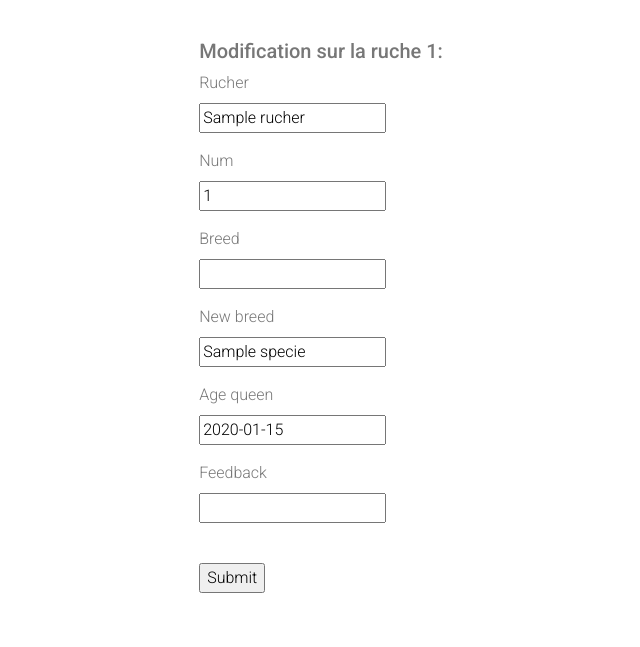
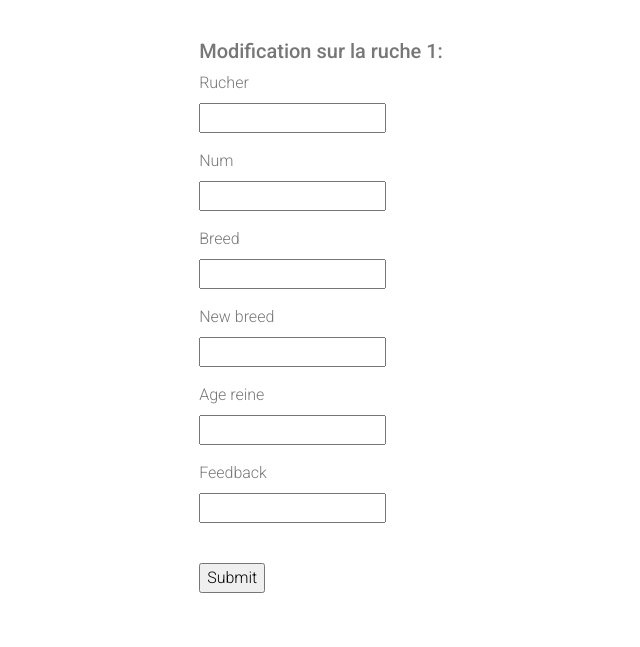
Before and after one commit to Alchemille/Rucher, a Flask app: template app_pack/templates/update_ruche.html in a window 1280 px wide. Shown: the part 241-888 px from the top of the page, without its empty margins (319-959 px from the left). Run offline with Flask 2, Linux system fonts and the light colour scheme; the template is opened without the code that fills it: most values are stand-ins (such as "Sample title", 1, 10 or a date in 2020); form fields are guessed from the names that the template uses; parts of the project's set-up code (start-up, migrations or seed data) failed here and were passed over; some libraries are stand-ins or nearby versions.

Commit message:
Update ruche and New ruche forms: Removed ifs in ruche_form. Used obj argument and populate_obj instread in update_ruche.

```diff
--- a/app_pack/models.py
+++ b/app_pack/models.py
@@ -114,7 +114,7 @@ class Ruche(db.Model):
     num = db.Column(db.Integer)
     feedback = db.Column(db.Text)
     specie = db.Column(db.String(64), index=True)
-    age_reine = db.Column(db.DateTime, index=True, default=datetime.today().strftime("%d/%m/%y"))
+    age_reine = db.Column(db.DateTime, index=True)
     events = db.relationship('Event', backref='parent_ruche', cascade='all,delete', lazy='dynamic')
 
     __table_args__ = (db.UniqueConstraint('num', 'user', name='numruche_user_unique'),)
@@ -123,6 +123,6 @@ class Event(db.Model):
 
     ruche = db.Column(db.Integer, db.ForeignKey('ruche.num'))
     id = db.Column(db.Integer, primary_key=True)
-    timestamp = db.Column(db.DateTime, index=True, default=datetime.today().strftime("%d/%m/%y"))
+    timestamp = db.Column(db.DateTime)
     type = db.Column(db.Integer, index=True)
     note = db.Column(db.String(64))
--- a/app_pack/routes.py
+++ b/app_pack/routes.py
@@ -166,23 +166,19 @@ def update_ruche(id):
     list_species.append(('other', 'autre'))
     list_species = list(set(list_species))
 
-    form = RucheForm()
+    form = RucheForm(obj=old_ruche)
     form.breed.choices = list_species
 
     if form.validate_on_submit():
+
+        form.populate_obj(old_ruche)
 
         specie = form.breed.data
         print(specie, form.new_breed.data)
         if specie == "other":
             specie = form.new_breed.data
 
-        old_ruche.num = form.num.data
         old_ruche.specie = specie
-        old_ruche.age_reine = form.age_queen.data
-        old_ruche.feedback = form.feedback.data
-        old_ruche.rucher = form.rucher.data
-
-        print(old_ruche)
         db.session.commit()
 
         flash("Ruche modifiée avec succes")
@@ -214,7 +210,7 @@ def see_rucher(id):
         if not specie:
             specie = form.breed.data
 
-        new_ruche = Ruche(rucher=form.rucher.data, specie=specie, num=form.num.data, age_reine=form.age_queen.data,  feedback=form.feedback.data)
+        new_ruche = Ruche(rucher=form.rucher.data, specie=specie, num=form.num.data, age_reine=form.age_reine.data,  feedback=form.feedback.data)
         db.session.add(new_ruche)
         db.session.commit()
 
--- a/app_pack/templates/ruche_form.html
+++ b/app_pack/templates/ruche_form.html
@@ -1,47 +1,39 @@
 <form method="POST">
-
-    {% if ruche is not defined %}
-    {% set ruche = {} %}
-    {% endif %}
 
     {# This hidden_tag is a CSRF security feature. #}
     {{ form.hidden_tag() }}
     <p>
-    {{ form.rucher.label }} <br> {{form.rucher(value = ruche.rucher) }} <br>
+    {{ form.rucher.label }} <br> {{form.rucher }} <br>
     {% for error in form.rucher.errors %}
     <span class="form_error">[{{ error }}]</span>
     {% endfor %}
     </p>
     <p>
-    {{ form.num.label }} <br> {{form.num(value = ruche.num) }} <br>
+    {{ form.num.label }} <br> {{form.num}} <br>
     {% for error in form.num.errors %}
     <span class="form_error">[{{ error }}]</span>
     {% endfor %}
     </p>
     <p>
-    {{ form.breed.label }} <br> {{form.breed(default = "other") }} <br>
+    {{ form.breed.label }} <br> {{form.breed }} <br>
     {% for error in form.breed.errors %}
     <span class="form_error">[{{ error }}]</span>
     {% endfor %}
     </p>
     <p>
-    {{ form.new_breed.label }} <br> {{form.new_breed(value=ruche.specie)}} <br>
+    {{ form.new_breed.label }} <br> {{form.new_breed}} <br>
     {% for error in form.new_breed.errors %}
     <span class="form_error">[{{ error }}]</span>
     {% endfor %}
     </p>
-    {% if ruche.age_reine is not defined %}
-    {% set birthday_reine = {} %}
-    {% else %}
-    {% set birthday_reine = ruche.age_reine.strftime("%d/%m/%y") %}
-    {% endif %}
-    {{ form.age_queen.label }} <br> {{form.age_queen(value=birthday_reine)}} <br>
-    {% for error in form.age_queen.errors %}
+    {{ form.age_reine.label }} <br> {{form.age_reine}} <br>
+
+    {% for error in form.age_reine.errors %}
     <span class="form_error">[{{ error }}]</span>
     {% endfor %}
     </p>
     <p>
-    {{ form.feedback.label }} <br> {{form.feedback(id="feedback") }} <br>
+    {{ form.feedback.label }} <br> {{form.feedback }} <br>
     {% for error in form.feedback.errors %}
     <span class="form_error">[{{ error }}]</span>
     {% endfor %}
@@ -49,6 +41,3 @@
     <br>
     {{ form.submit() }}
 </form>
-
-
-<script> var textarea = document.getElementById('feedback'); textarea.innerHTML = "{{ ruche.feedback }}" </script>
--- a/app_pack/templates/update_ruche.html
+++ b/app_pack/templates/update_ruche.html
@@ -1,7 +1,7 @@
 {% extends "base.html"%}
 {% block content %}
 
-{% with text="Ruche" ~ ruche.num %}
+{% with text="Ruche " ~ ruche.num %}
     {% include "header_theme.html" %}
 {% endwith %}
 
```
Also changed, not shown: app_pack/forms.py (+5 -5 lines).
